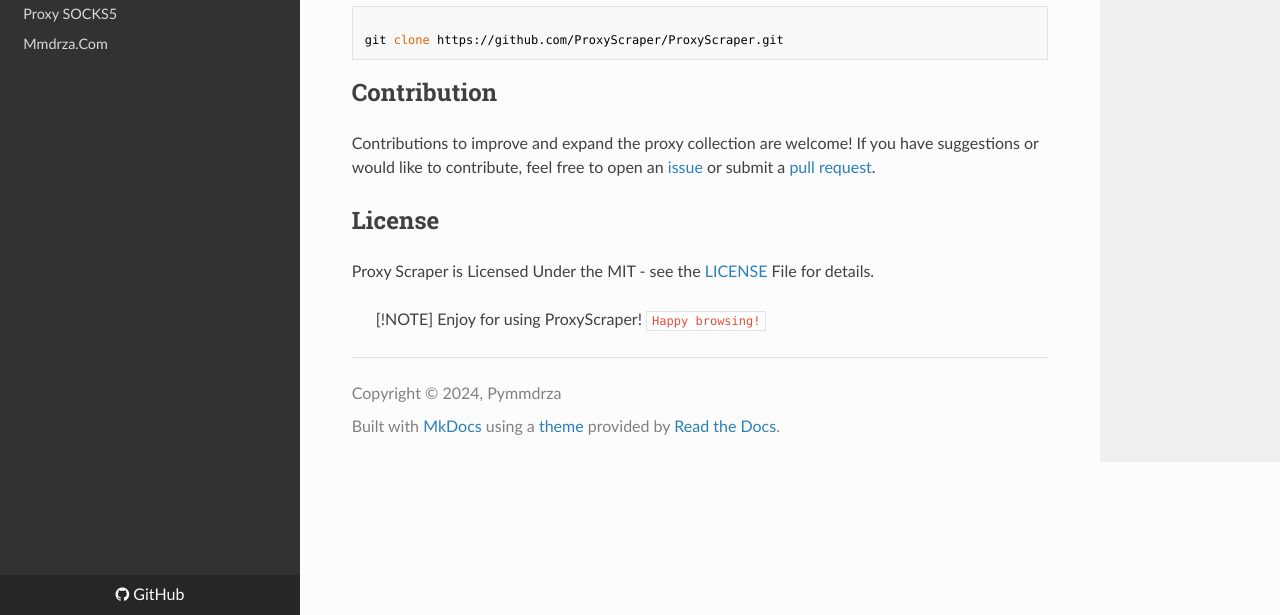
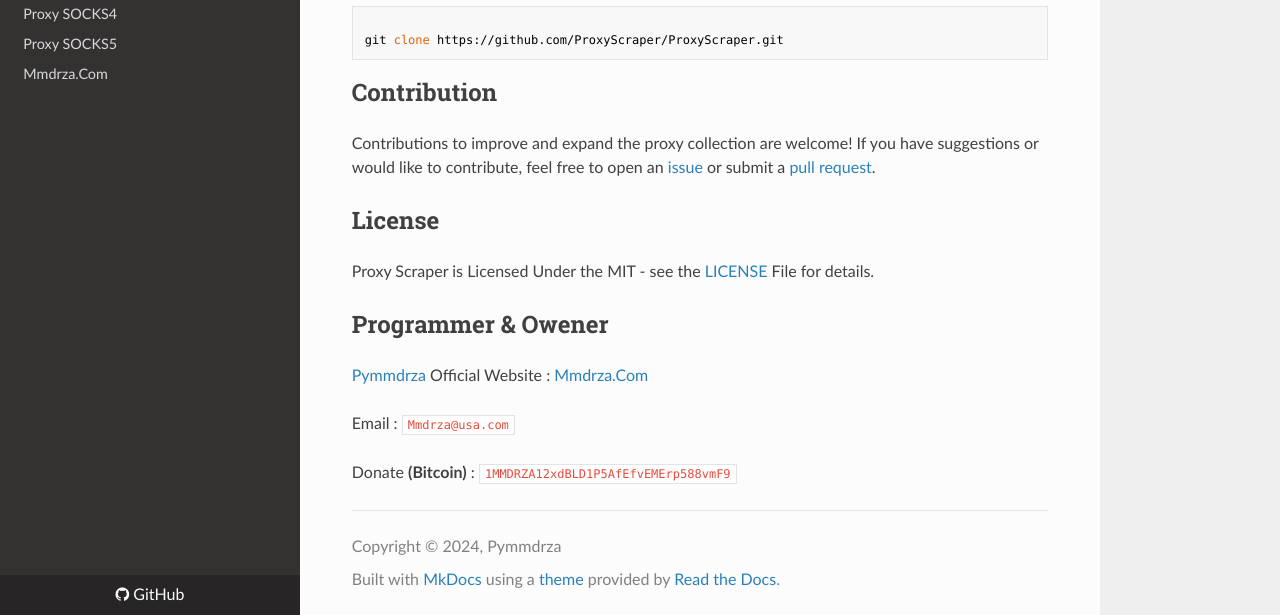
Before and after one commit to ProxyScraper/ProxyScraper, an MkDocs documentation site: the page built from docs/index.md, in a window 1280 px wide and 900 px high, scrolled down 639 px, cut to the strip 285-900 px from the top of the window. Built offline with MkDocs 1.6.1, drawn with Linux system fonts in a browser that asks for light colours; nearby versions of some CDN libraries.

Commit message:
Update index.md

```diff
--- a/docs/index.md
+++ b/docs/index.md
@@ -19,9 +19,9 @@ This repository serves as an automatic and permanent proxy collection and update
 
 You can access the updated proxy lists in three formats:
 
-- [http.txt](): Contains the latest HTTP proxies.
-- [sock4.txt](): Contains the latest SOCKS4 proxies.
-- [sock5.txt](): Contains the latest SOCKS5 proxies.
+- [http.txt](https://raw.githubusercontent.com/ProxyScraper/ProxyScraper/main/http.txt 'http proxy list'): Contains the latest HTTP proxies.
+- [sock4.txt](https://raw.githubusercontent.com/ProxyScraper/ProxyScraper/main/socks4.txt 'socks4 proxy list'): Contains the latest SOCKS4 proxies.
+- [sock5.txt](https://raw.githubusercontent.com/ProxyScraper/ProxyScraper/main/socks5.txt 'socks5 proxy list'): Contains the latest SOCKS5 proxies.
 
 
 Feel free to use these proxy lists in your projects or applications to enhance your browsing experience.
@@ -47,5 +47,12 @@ Proxy Scraper is Licensed Under the MIT - see the [LICENSE](https://github.com/P
 
 
 
->[!NOTE]
->Enjoy for using ProxyScraper! `Happy browsing!`
+
+## Programmer & Owener
+
+[Pymmdrza](https://github.com/Pymmdrza 'Github Pymmdrza') Official Website : [Mmdrza.Com](https://mmdrza.com 'Official Website Mmdrza.Com')
+
+Email : `Mmdrza@usa.com`
+
+
+Donate **(Bitcoin)** : `1MMDRZA12xdBLD1P5AfEfvEMErp588vmF9`
```
